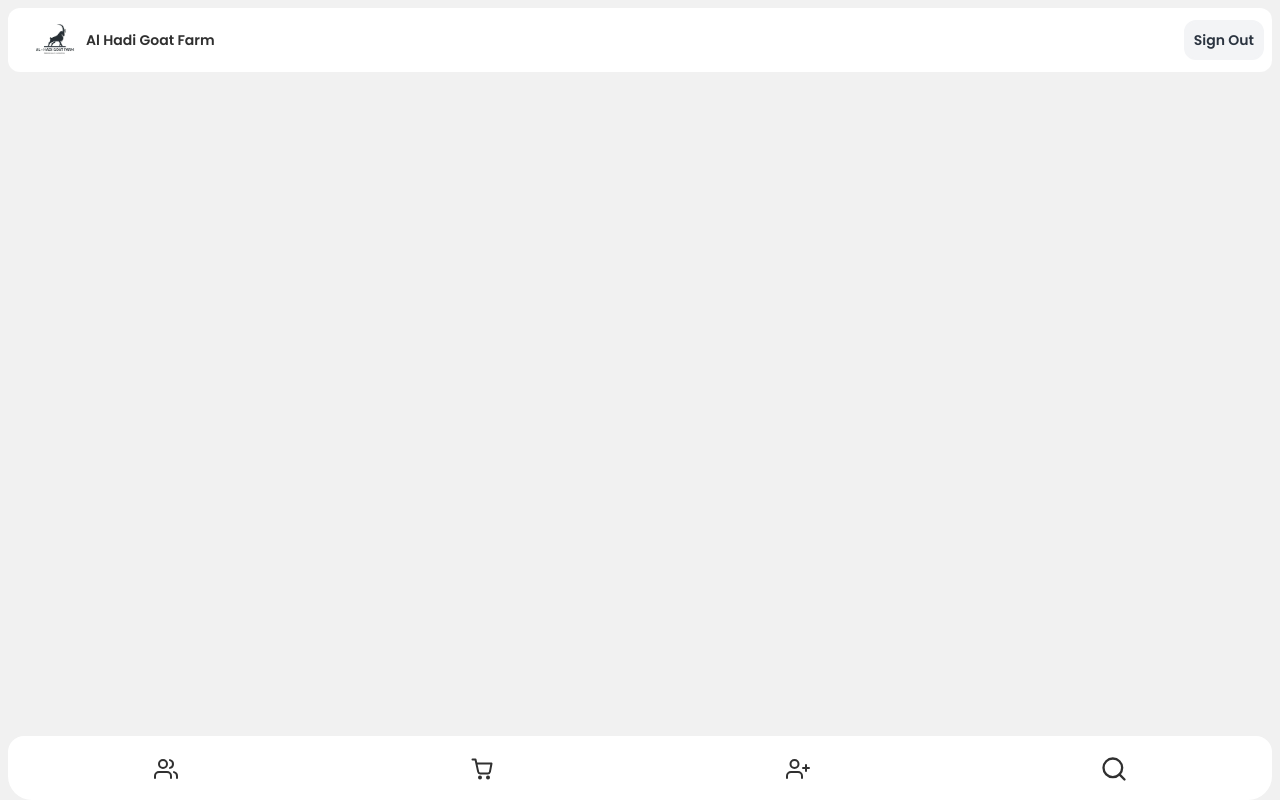
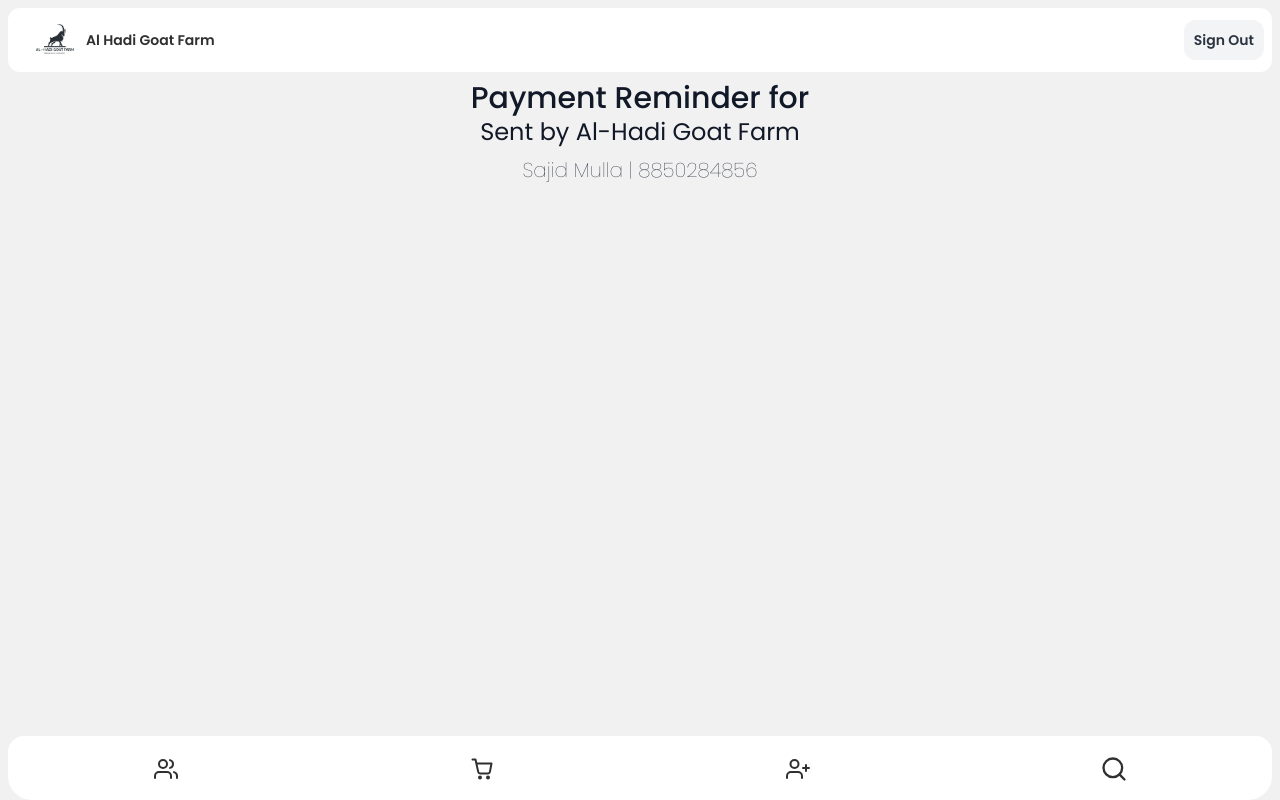
Before and after one commit to hamzahcodes/AHGF, a Next.js app: page /reminder in a window 1280 px wide. Built offline with nearby package versions, Linux system fonts and the light colour scheme; no server answers; the database is empty.

Commit message:
reminder message page

```diff
--- a/app/reminder/page.js
+++ b/app/reminder/page.js
@@ -7,24 +7,26 @@
 
 const page = () => {
 
-    const [ amount, setAmount ] = useState("");
-
     const searchParams = useSearchParams()
     const custID = searchParams.get('custID')
     const userID = searchParams.get('userID')
-
+    console.log(custID, " ", userID);
+    console.log("inside reminder page");
     const { data, error, isPending, isError } = useQuery({
         queryKey: ["reminder"],
         queryFn: () => getReminderAmount({custID: custID, userID: userID }),
     });
 
+    console.log(data);
 
   return (
-    <>
-    {data &&
-        <div className='text-white'>Your Payment amount is left for : {data[0]?.reminderAmount
-        }</div>}
-    </>
+    <div className='text-center'>
+      <div className='text-gray-900 text-3xl font-medium'>Payment Reminder for</div>
+      {data &&
+        <div className='text-red-600 text-3xl my-4 font-medium'>{"₹ " + data[0]?.reminderAmount}</div>
+      }<div className='text-gray-900 text-2xl font-normal'>Sent by Al-Hadi Goat Farm</div>
+        <div className='text-gray-900 text-xl my-2 font-light	'>Sajid Mulla | 8850284856</div>
+    </div>
   )
 }
 
```
